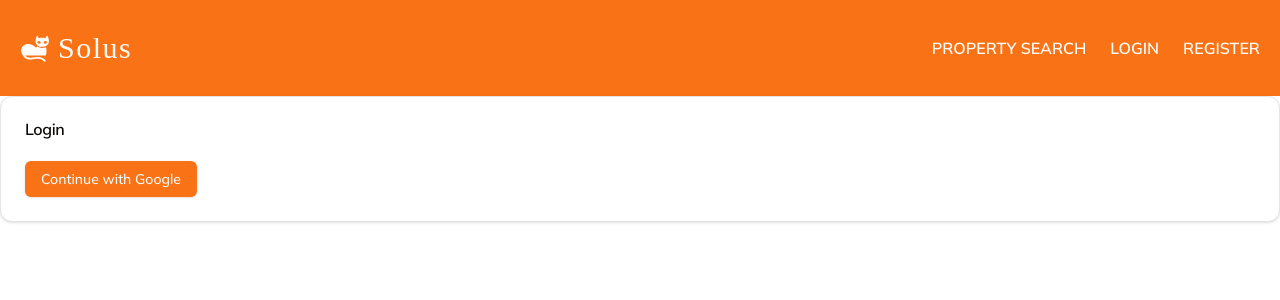
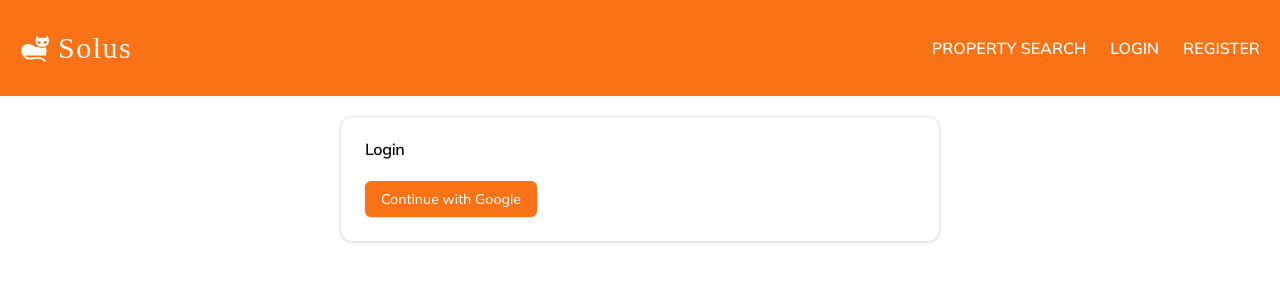
Before and after one commit to Nimira43/Animated-Menu-Effect-II, a Next.js app: page /login in a window 1280 px wide. Shown: the top 300 px of the page. Built offline with nearby package versions, Linux system fonts and the light colour scheme; no server answers; a web font is replaced by a local one.

Commit message:
Finished setup the auth layout.

```diff
--- a/app/(auth)/layout.tsx
+++ b/app/(auth)/layout.tsx
@@ -3,7 +3,7 @@ export default function Layout({ children }: {
 }) {
 
   return (
-    <div>
+    <div className='max-w-screen-sm mx-auto p-5'>
       {children}
     </div>
   )
```
